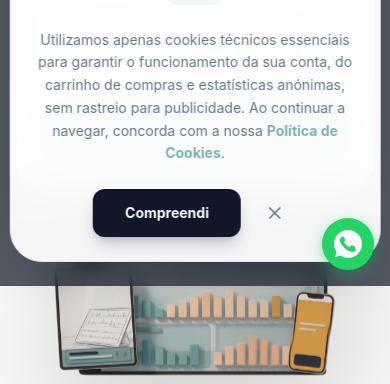
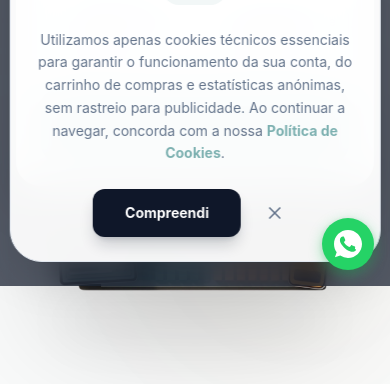
Before and after one commit to layoutdev-pt/Dra.Vasconcelos, a React (Vite) app: page /cursos in a window 390 px wide. Shown: the part 558-942 px from the top of the page. Built offline with nearby package versions, Linux system fonts and the light colour scheme; no server answers; the database is empty.

Commit message:
hero section da pagina cursos

```diff
--- a/src/sections/academy/CoursesHero.tsx
+++ b/src/sections/academy/CoursesHero.tsx
@@ -78,7 +78,7 @@ export const CoursesHero: React.FC = () => {
             initial={{ opacity: 0, scale: 0.9 }}
             animate={{ opacity: 1, scale: 1 }}
             transition={{ duration: 0.8, delay: 0.3, ease: [0.25, 0.46, 0.45, 0.94] as const }}
-            className="flex-1 relative flex items-center justify-center min-h-[500px] md:min-h-[650px] lg:min-h-[750px]"
+            className="flex-1 relative flex items-center justify-center mt-8 lg:mt-0 py-8 lg:py-0 lg:min-h-[750px]"
           >
             <motion.div
               animate={{ y: [0, -14, 0] }}
```
